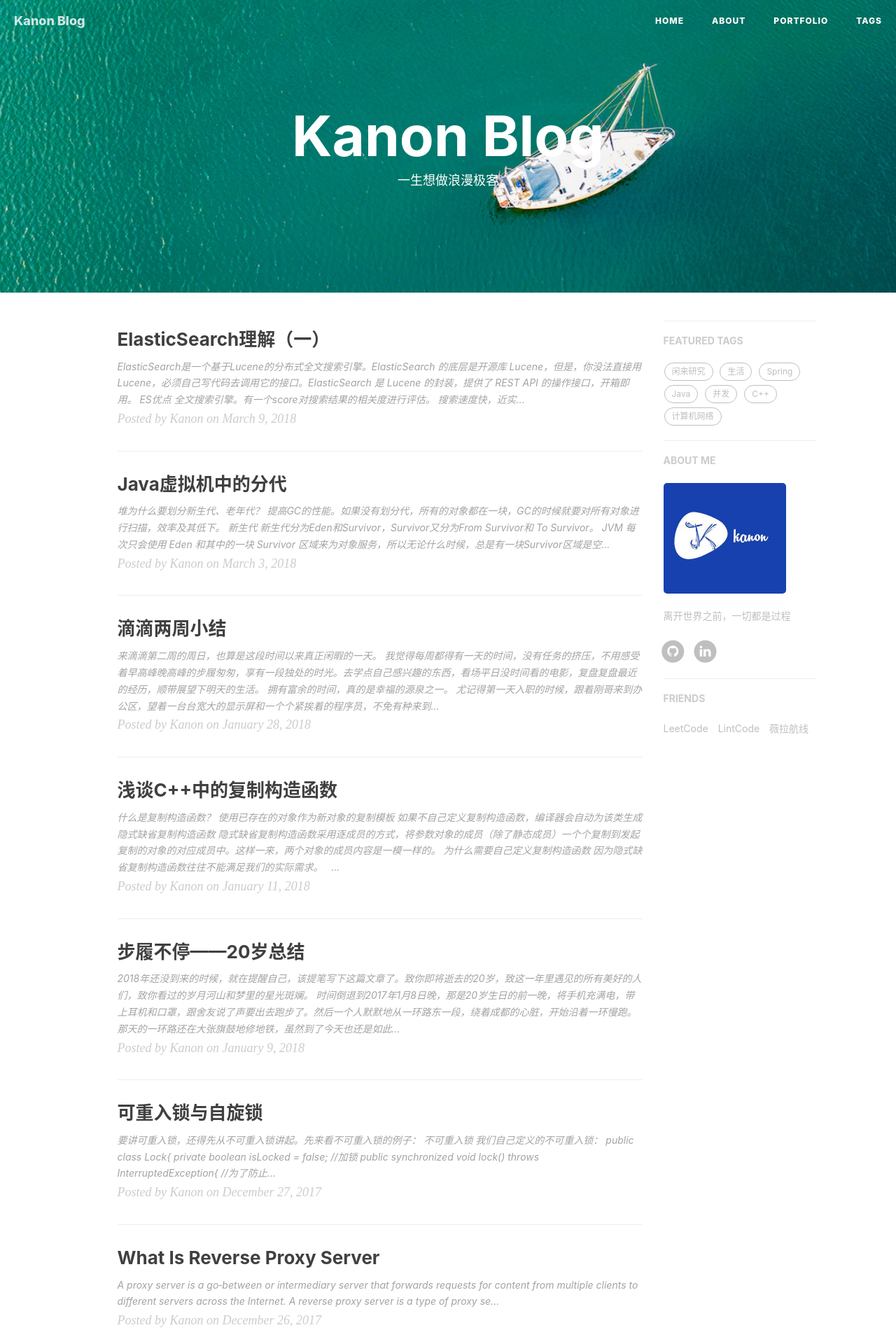
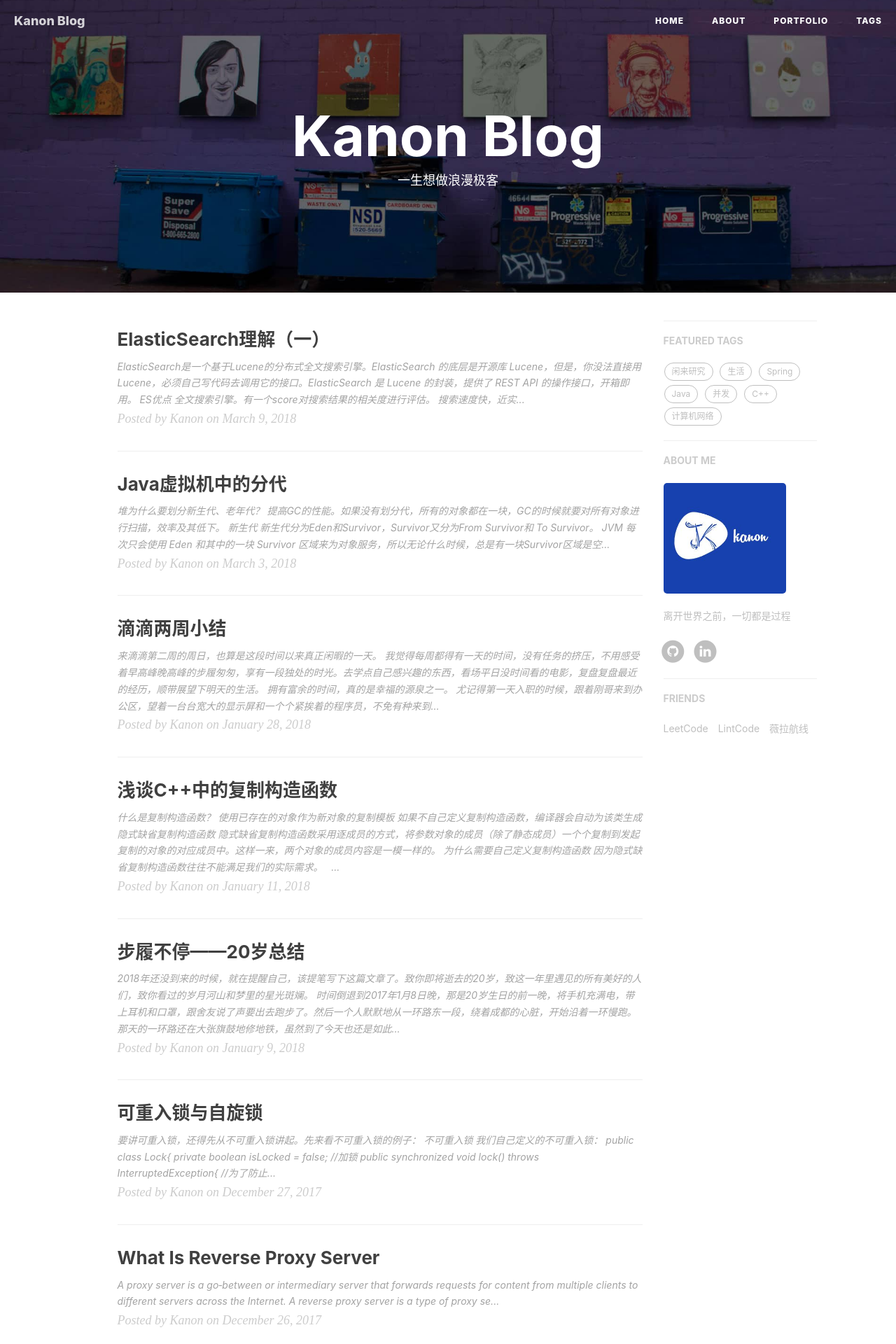
Before and after one commit to kanonjz/kanonjz.github.io, a Jekyll site: the page built from index.html, in a window 1280 px wide. Shown: the top 1920 px of the page at 70% size. Built offline with Jekyll 4.4.1, drawn with Linux system fonts in a browser that asks for light colours; nearby versions of some CDN libraries; the list of posts is cut into pages by our own code; comment, search, counter and statistics services are not loaded.

Commit message:
Update _config.yml

```diff
--- a/_config.yml
+++ b/_config.yml
@@ -1,7 +1,7 @@
 # Site settings
 title: Kanon Blog
 SEOTitle: Kanon Blog
-header-img: img/home-bg-2.jpg
+header-img: img/home-bg-art.jpg
 email: kanonjz@gmail.com
 description: "Kanon"
 url: "https://kanonjz.github.io"              # your host, for absolute URL
```
